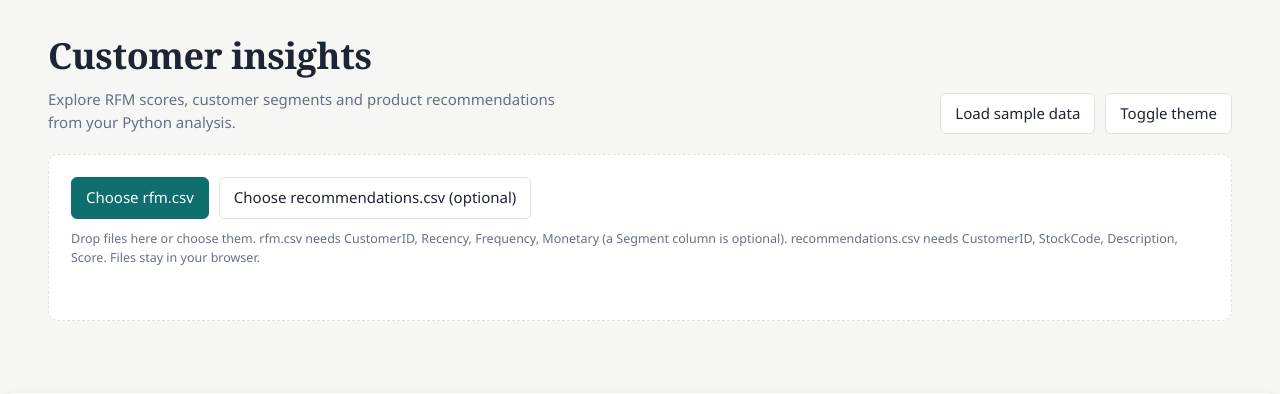
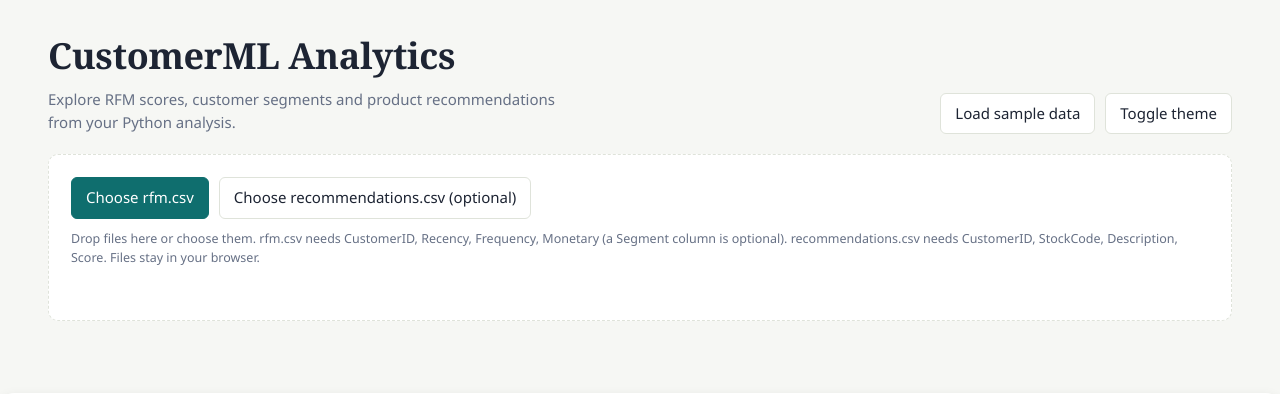
Before and after one commit to sangeetabiradar67-png/E-Commerce-Customer-Analytics-Using-ML, a Flask app: page / in a window 1280 px wide. Shown: the top 394 px of the page. Run offline with Flask 3, Linux system fonts and the light colour scheme.

Commit message:
Rename project to CustomerML Analytics

```diff
--- a/src/frontend/templates/dashboard.html
+++ b/src/frontend/templates/dashboard.html
@@ -3,7 +3,7 @@
 <head>
 <meta charset="utf-8">
 <meta name="viewport" content="width=device-width, initial-scale=1">
-<title>Customer Insights – Online Retail Analytics</title>
+<title>CustomerML Analytics</title>
 <style>
 :root{
   --ink:#1d2433; --muted:#667085; --paper:#f6f7f4; --panel:#ffffff; --line:#dfe3da;
@@ -59,7 +59,7 @@ input[type=search],input[type=text],select{font:inherit;padding:8px 10px;border:
 <body>
 <header>
   <div>
-    <h1>Customer insights</h1>
+    <h1>CustomerML Analytics</h1>
     <p>Explore RFM scores, customer segments and product recommendations from your Python analysis.</p>
   </div>
   <div class="bar">
```
